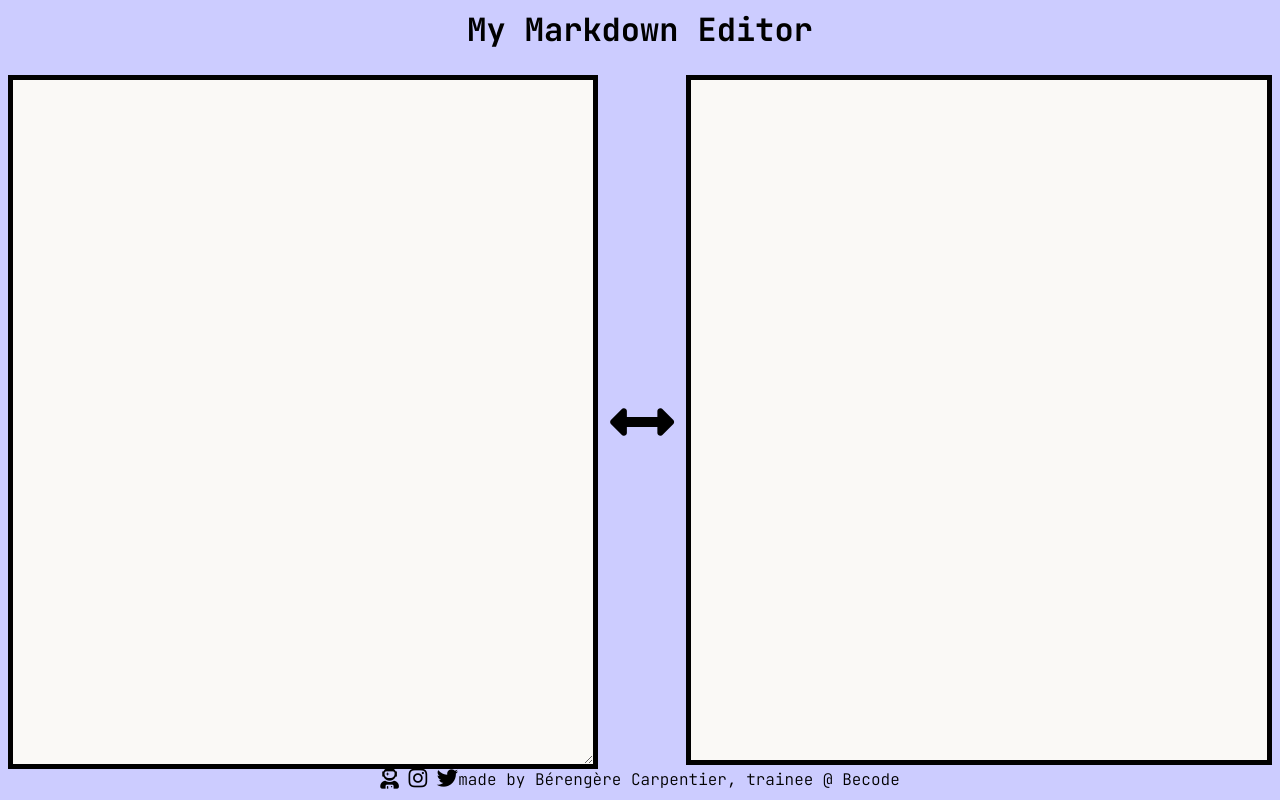
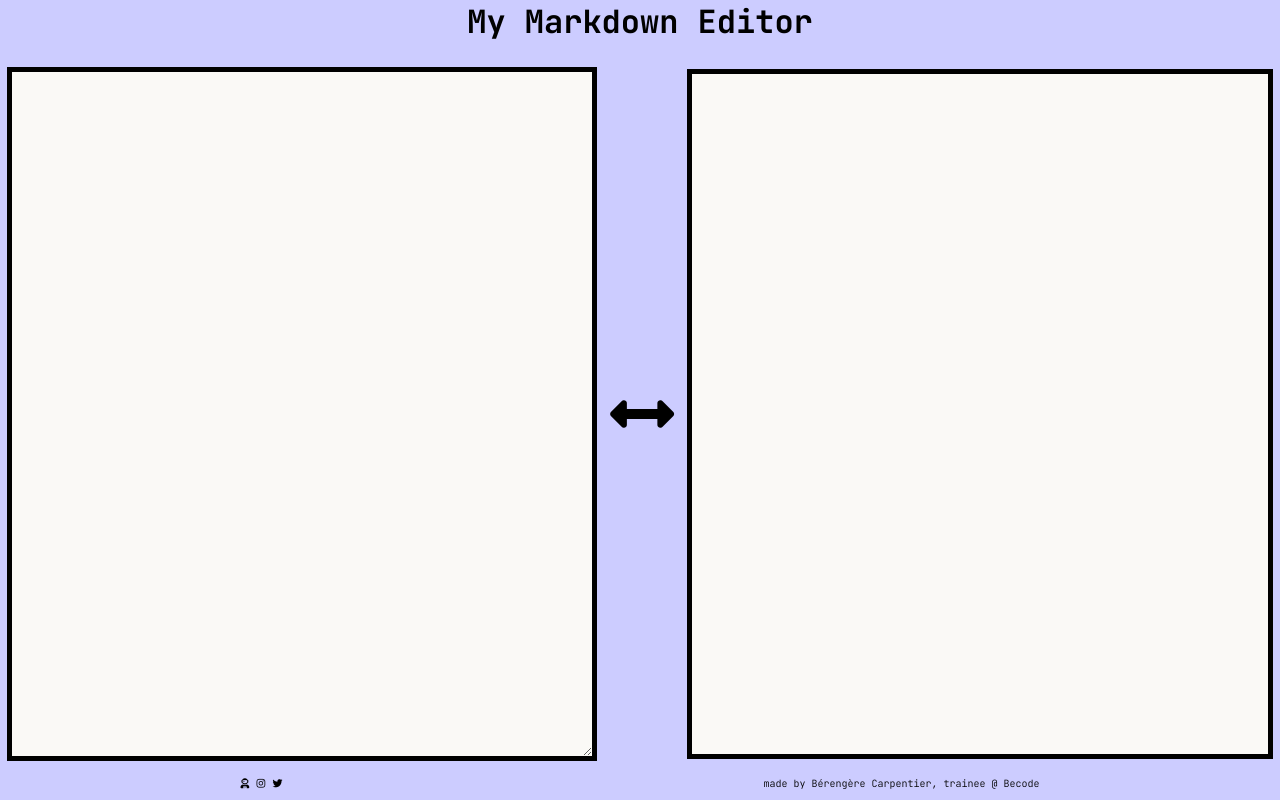
Before and after one commit to carpentierberengere/Leaving-The-Hill-MDEditor, a plain HTML site: page index.html in a window 1280 px wide. Drawn offline with Linux system fonts and the light colour scheme.

Commit message:
modif readme

```diff
--- a/index.html
+++ b/index.html
@@ -5,6 +5,7 @@
     <meta charset="UTF-8">
     <meta name="viewport" content="width=device-width, initial-scale=1.0">
     <title>My Markdown Editor</title>
+    <link rel="icon" type="image/png" sizes="20x20" href="./favhill.png">
     <link href="https://use.fontawesome.com/releases/v5.12.0/css/all.css" rel="stylesheet">
     <link href="https://fonts.googleapis.com/css2?family=Roboto:wght@300&display=swap" rel="stylesheet">
     <link href="https://fonts.googleapis.com/css2?family=JetBrains+Mono:wght@700&display=swap" rel="stylesheet">
@@ -30,9 +31,9 @@
 </body>
 <footer>
     <div class="socials">
-        <a href="/"><i class="fas fa-user-astronaut fa-lg favicon" style="color:black"></i></a>
-        <a href="/"><i class="fab fa-instagram fa-lg favicon" style="color:black"></i></a>
-        <a href="/"><i class="fab fa-twitter fa-lg favicon" style="color:black"></i></a>
+        <a href="/"><i class="fas fa-user-astronaut favicon" style="color:black"></i></a>
+        <a href="/"><i class="fab fa-instagram  favicon" style="color:black"></i></a>
+        <a href="/"><i class="fab fa-twitter  favicon" style="color:black"></i></a>
     </div>
     <div class="text">
         made by Bérengère Carpentier, trainee @ Becode
--- a/style.css
+++ b/style.css
@@ -1,10 +1,12 @@
 *{
     font-family: 'JetBrains Mono', monospace;
+    margin:auto;
 
 
 }
 body{
     background-color:#CCCCFF;
+    height:90vh;
 }
 
 main{
@@ -80,11 +82,20 @@ img{
 }
 footer{
     display: flex;
-    position: fixed;
     left: 0;
     bottom: 0;
     width: 100%;
     justify-content: center;
     margin-bottom:10px;
+    font-size:10px;
+    margin-top:2px;
+    position:fixed;
 
 }
+.favicon{
+    height:10px;
+    width:10px;
+}
+.socials{
+    align-items:left;
+}
```
Also changed, not shown: favhill.png (added), img/preview.png (added), 1 other file.
